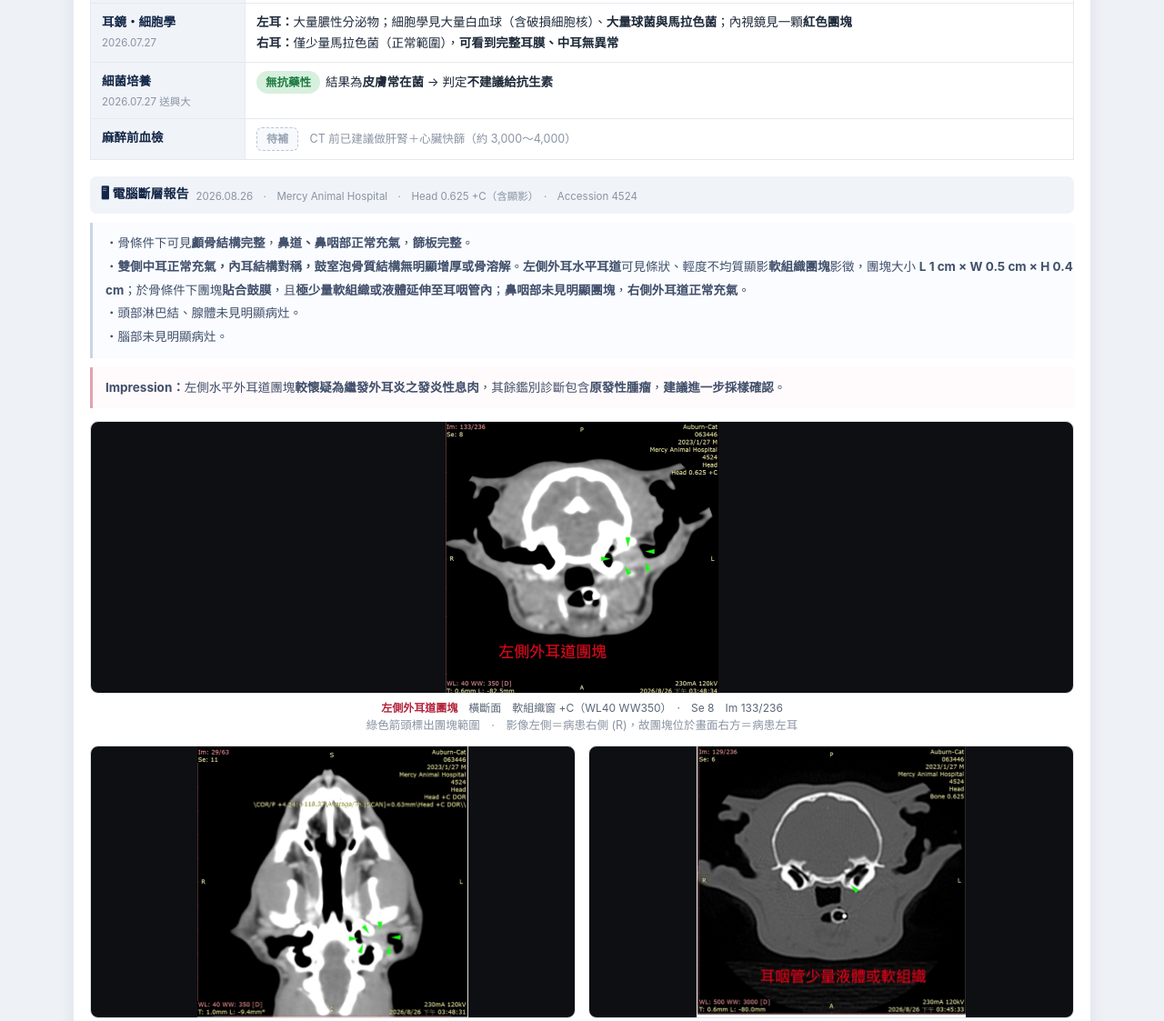
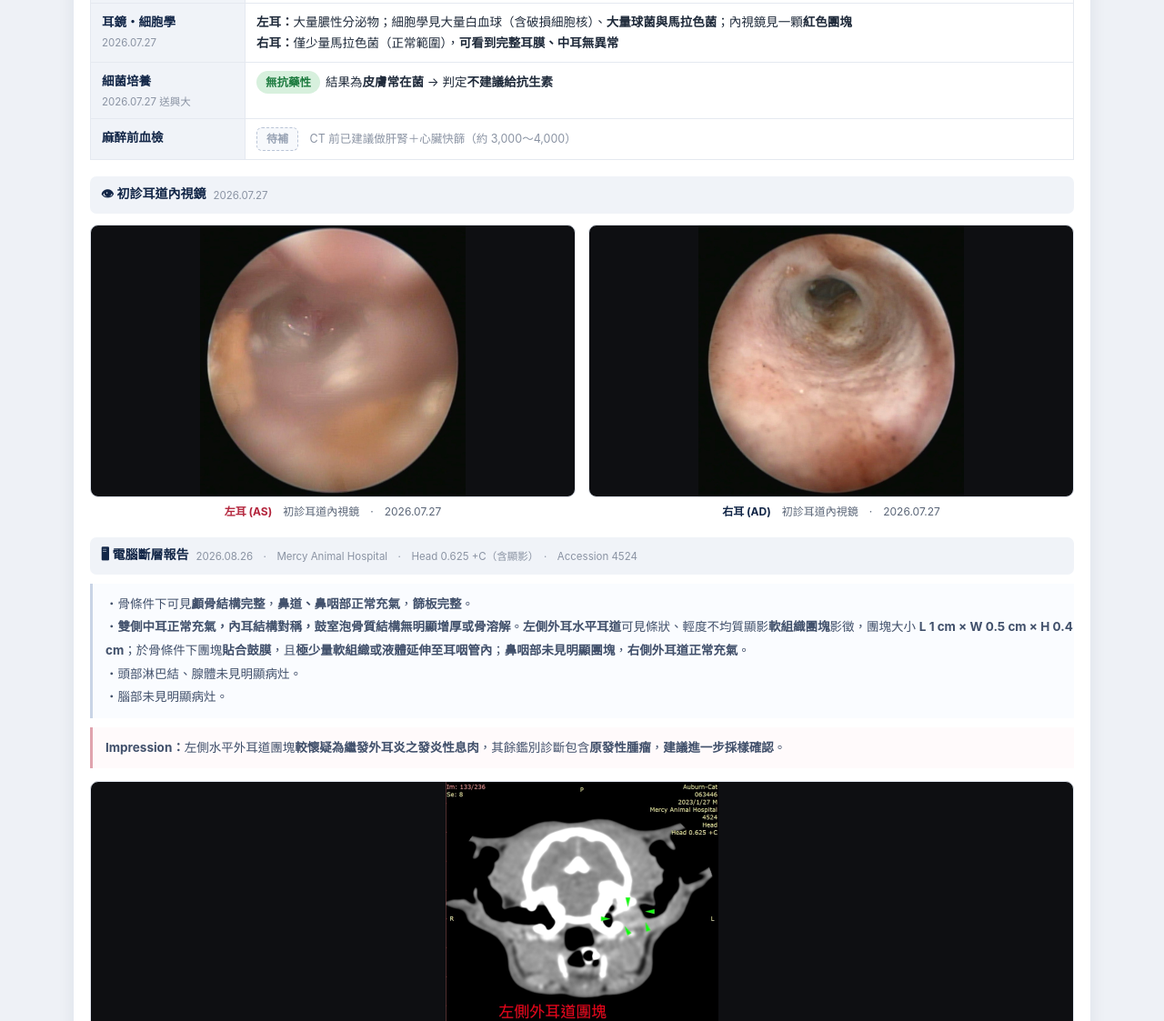
Before and after one commit to cjpetrous4dermatology-ux/clinref-a7k2m9q, a plain HTML site: page surgery-queue.html in a window 1280 px wide. Shown: the part 1664-2787 px from the top of the page at 91% size. Drawn offline with Linux system fonts and the light colour scheme.

Commit message:
Auburn 與 DUDU 補上初診耳道內視鏡影像

```diff
--- a/surgery-queue.html
+++ b/surgery-queue.html
@@ -232,6 +232,16 @@
             <td><span class="pill p-ok">無抗藥性</span>結果為<b>皮膚常在菌</b> → 判定<b>不建議給抗生素</b></td></tr>
           <tr class="pre"><td class="k">麻醉前血檢</td><td><span class="todo">待補</span><span class="sub">　CT 前已建議做肝腎＋心臟快篩（約 3,000～4,000）</span></td></tr>
         </table>
+      </div>
+
+      <div class="blk">
+        <div class="blk-t">👁 初診耳道內視鏡 <span class="sm">2026.07.27</span></div>
+        <div class="img-grid">
+          <figure class="img-fig"><img src="img/auburn-otoscope-as.jpg" alt="Auburn 左耳耳道內視鏡 2026.07.27">
+            <figcaption><b><span class="side">左耳 (AS)</span></b>　初診耳道內視鏡　·　2026.07.27</figcaption></figure>
+          <figure class="img-fig"><img src="img/auburn-otoscope-ad.jpg" alt="Auburn 右耳耳道內視鏡 2026.07.27">
+            <figcaption><b>右耳 (AD)</b>　初診耳道內視鏡　·　2026.07.27</figcaption></figure>
+        </div>
       </div>
 
       <div class="blk">
@@ -509,6 +519,20 @@
       </div>
 
       <div class="blk">
+        <div class="blk-t">👁 初診耳道內視鏡 <span class="sm">2026.08.17</span></div>
+        <div class="img-grid">
+          <figure class="img-fig"><img src="img/dudu-otoscope-ad.jpg" alt="DUDU 右耳耳道內視鏡 2026.08.17">
+            <figcaption><b><span class="side">右耳 (AD)</span></b>　初診耳道內視鏡　·　2026.08.17</figcaption></figure>
+          <figure class="img-fig"><img src="img/dudu-otoscope-as.jpg" alt="DUDU 左耳耳道內視鏡 2026.08.17">
+            <figcaption><b>左耳 (AS)</b>　初診耳道內視鏡　·　2026.08.17</figcaption></figure>
+        </div>
+        <div class="img-grid one">
+          <figure class="img-fig"><img src="img/dudu-ear-ad-gross.jpg" alt="DUDU 右耳外觀 2026.08.17">
+            <figcaption><b><span class="side">右耳 (AD)</span></b>　耳廓與耳道口外觀　·　2026.08.17</figcaption></figure>
+        </div>
+      </div>
+
+      <div class="blk">
         <div class="blk-t">🖥 電腦斷層報告 <span class="sm">2026.08.27　·　頭部　·　230 mA 120 kV</span></div>
         <div style="font-size:13.5px;line-height:1.9;border-left:3px solid #c9d4e6;padding:10px 0 10px 14px;background:#fafcff;color:#41506b;">
           ・<b>雙側水平外耳道</b>的耳道壁位置，見到<b>多發、礦物質衰減度物質</b>分布，推測為<b>礦化灶</b>，推測和慢性外耳炎刺激有關。<br>
```
Also changed, not shown: img/auburn-otoscope-ad.jpg (added), img/auburn-otoscope-as.jpg (added), img/dudu-ear-ad-gross.jpg (added), img/dudu-otoscope-ad.jpg (added), img/dudu-otoscope-as.jpg (added).
